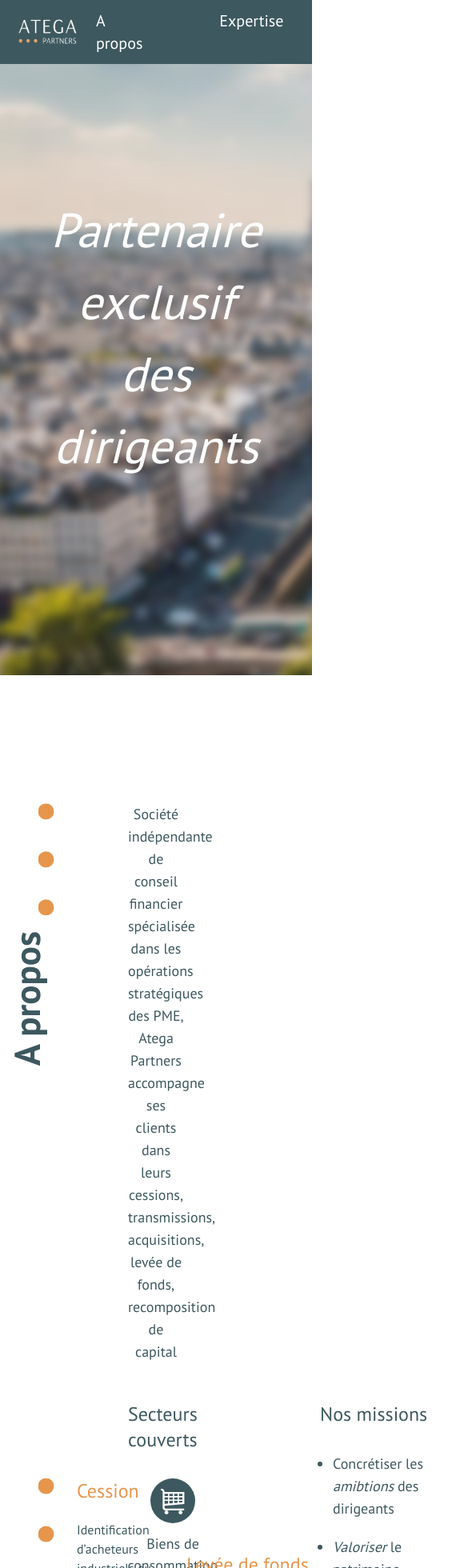
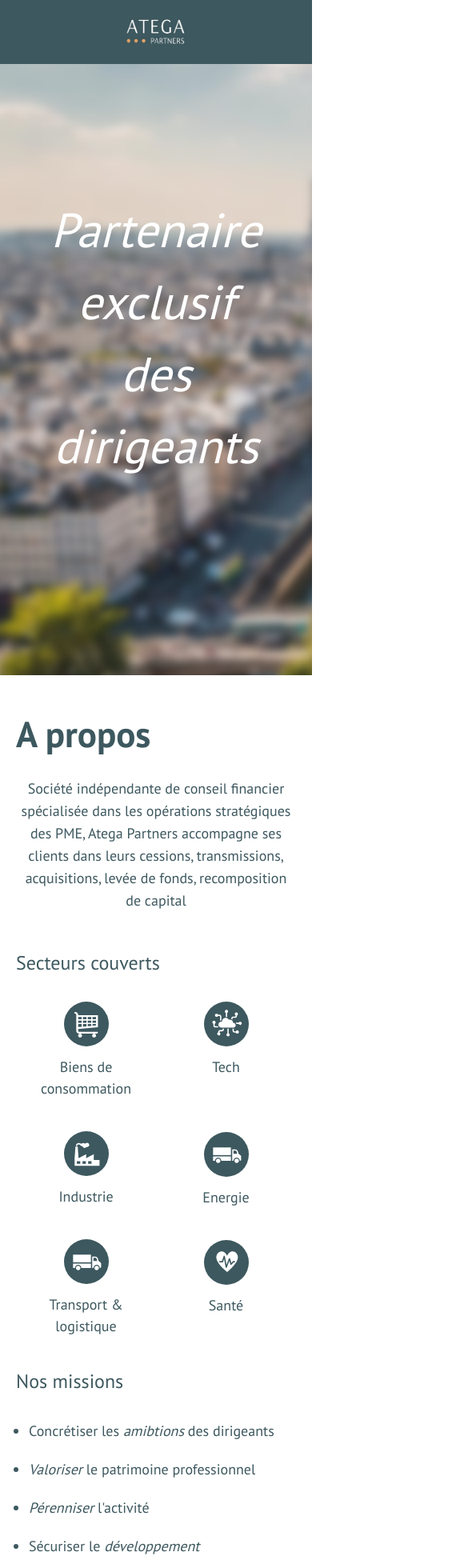
Before and after one commit to acre89/atega, a Next.js app: page / in a window 390 px wide. Shown: the top 1960 px of the page at 80% size, 585 px wide, since content can reach past the window. Built offline with nearby package versions, Linux system fonts and the light colour scheme.

Commit message:
"update 2/6"

```diff
--- a/app/components/associeCard.js
+++ b/app/components/associeCard.js
@@ -2,7 +2,7 @@ import Image from "next/image";
 export default function Associé(props) {
   return (
     <>
-      <div className="p-5 h-[450px] row-span-1 bg-nav text-white flex flex-col gap-3 justify-start items-center">
+      <div className="p-5 h-fit md:h-[450px] row-span-1 bg-nav text-white flex flex-col gap-3 justify-start items-center">
         <div className="h-48 w-48 rounded-full border-2 border-orange">
           <Image src={props.image} height={190} width={190}  className="rounded-full"  objectFit="cover"  />
         </div>
--- a/app/components/iconList.js
+++ b/app/components/iconList.js
@@ -7,37 +7,48 @@ import plant from "../../public/plant.svg";
 import energie from "../../public/camion.svg";
 
 export default function List(){
-    return(
-        <div className="w-fit h-full">
-        <div className="flex flex-wrap gap-24">
+    return (
+      <div className="w-full md:w-fit h-full flex flex-row md:block justify-around ">
+        <div className="flex flex-col md:flex-row flex-wrap gap-10 md:gap-24">
           <div className="flex flex-col items-center gap-3 w-28">
-              <div className="h-14 w-14 rounded-full bg-nav flex items-center justify-center"><Image src={cart} className="icon-image" /></div>
+            <div className="h-14 w-14 rounded-full bg-nav flex items-center justify-center">
+              <Image src={cart} className="icon-image" />
+            </div>
             <p className="icon-text">Biens de consommation</p>
           </div>
           <div className="flex flex-col items-center gap-3 w-28">
-              <div className="h-14 w-14 rounded-full bg-nav flex items-center justify-center"><Image src={plant} className="icon-image" /></div>
+            <div className="h-14 w-14 rounded-full bg-nav flex items-center justify-center">
+              <Image src={plant} className="icon-image" />
+            </div>
             <p className="icon-text">Industrie</p>
           </div>
           <div className="flex flex-col items-center gap-3 w-28">
-              <div className="h-14 w-14 rounded-full bg-nav flex items-center justify-center"><Image src={camion} className="icon-image" /></div>
+            <div className="h-14 w-14 rounded-full bg-nav flex items-center justify-center">
+              <Image src={camion} className="icon-image" />
+            </div>
             <p className="icon-text">Transport & logistique</p>
           </div>
         </div>
-          <div className="flex pt-10 flex-wrap gap-24">
-
-            <div className="flex flex-col items-center gap-3 w-28">
-              <div className="h-14 w-14 rounded-full bg-nav flex items-center justify-center"><Image src={tech} className="icon-image" /></div>
+        <div className="flex flex-col md:flex-row md:pt-10 flex-wrap gap-10 md:gap-24">
+          <div className="flex flex-col items-center pb-7 md:pb-0  gap-3 w-28">
+            <div className="h-14 w-14 rounded-full bg-nav flex items-center justify-center">
+              <Image src={tech} className="icon-image" />
+            </div>
             <p className="icon-text">Tech</p>
           </div>
           <div className="flex flex-col items-center gap-3 w-28">
-              <div className="h-14 w-14 rounded-full bg-nav flex items-center justify-center"><Image src={energie} className="icon-image" /></div>
+            <div className="h-14 w-14 rounded-full bg-nav flex items-center justify-center">
+              <Image src={energie} className="icon-image" />
+            </div>
             <p className="icon-text">Energie</p>
           </div>
           <div className="flex flex-col items-center gap-3 w-28">
-              <div className="h-14 w-14 rounded-full bg-nav flex items-center justify-center"><Image src={health} className="icon-image" /></div>
+            <div className="h-14 w-14 rounded-full bg-nav flex items-center justify-center">
+              <Image src={health} className="icon-image" />
+            </div>
             <p className="icon-text">Santé</p>
           </div>
         </div>
       </div>
-    )
+    );
 }
--- a/app/components/navbar.js
+++ b/app/components/navbar.js
@@ -4,9 +4,9 @@ export default function Navbar() {
   return (
     <>
 
-        <div className="fixed z-10 w-screen h-fit flex items-center justify-between bg-nav">
+        <div className="fixed z-50 w-screen h-fit flex items-center justify-center md:justify-between bg-nav">
           <Image src={Logo} className="logo" />
-          <ul className="flex text-white gap-24 pr-12 text-xl">
+          <ul className="hidden md:flex text-white gap-16 lg:gap-24 pr-12 text-xl">
                 <li><a href="#a-propos">A propos</a></li>
                 <li><a href="#expertise">Expertise</a></li>
                 <li><a href="#equipe">Equipe</a></li>
--- a/app/globals.scss
+++ b/app/globals.scss
@@ -48,11 +48,19 @@
     transform: rotate(180deg);
     font-size: 45px;
     font-weight: 700;
-
     left: 0%;
-
 }
 
+@media (max-width: 768px) {
+    .page-title{
+        position: relative;
+        display: flex;
+        width: fit-content;
+        text-wrap: nowrap;
+        transform: rotate(0deg);
+        writing-mode: horizontal-tb;
+    }
+}
 .title{
     font-size: 60px;
     font-style: italic;
--- a/app/page.js
+++ b/app/page.js
@@ -20,19 +20,22 @@ export default function Home() {
           Partenaire exclusif des dirigeants
         </h1>
       </div>
-      <div id="a-propos" className="pt-40 h-screen w-screen text-nav relative ">
-        <div className="page-title top-40">
+      <div
+        id="a-propos"
+        className="pt-10 md:pt-40 h-fit md:h-screen w-screen text-nav relative "
+      >
+        <div className="page-title md:top-40 pl-5 md:pl-0 pb-5 md:pb-0">
           <h2 className="">A propos</h2>
-          <Image src={dots} />
+          <Image src={dots} className="md:block hidden" />
         </div>
-        <div className="px-40 ">
+        <div className="px-5 md:px-40 ">
           <p className="pb-12 text-center text-lg">
             Société indépendante de conseil financier spécialisée dans les
             opérations stratégiques des PME, Atega Partners accompagne ses
             clients dans leurs cessions, transmissions, acquisitions, levée de
             fonds, recomposition de capital
           </p>
-          <div className="flex gap-32 pb-16 w-full">
+          <div className="flex flex-col md:flex-row justify-center gap-10 md:gap-32 pb-5 md:pb-16 w-full">
             <div className="flex flex-col items-baseline">
               <h2 className="pb-8 text-2xl">Secteurs couverts</h2>
               <List />
@@ -58,19 +61,19 @@ export default function Home() {
               </ul>
             </div>
           </div>
-          <div className="bg-nav px-6 py-3 mx-32 text-white text-center italic">
+          <div className="bg-nav px-6 py-3  md:mx-32 text-white text-center italic">
             Atega Partners, au plus proche des dirigeants, vous accompagnera
             avec un conseil exclusif et sur mesure tout au long de notre mission
             à vos côtés
           </div>
         </div>
       </div>
-      <div id="expertise" className="pt-40 relative  text-nav ">
-        <div className="page-title top-40">
+      <div id="expertise" className=" md:pt-40 pt-16 relative  text-nav ">
+        <div className="page-title md:top-40 pl-5 md:pl-0 pb-5 md:pb-0">
           <h2 className="">Nos expertises</h2>
-          <Image src={dots} />
+          <Image src={dots} className="md:block hidden" />
         </div>
-        <div className=" px-24 flex  items-center gap-3">
+        <div className=" md:pl-40 pl-10 pr-10 flex flex-col md:flex-row justify-center  items-center gap-3">
           <div className="flex flex-col gap-8">
             <div className="">
               <h2 className="text-2xl pb-5 text-orange">Cession</h2>
@@ -98,7 +101,7 @@ export default function Home() {
             </div>
           </div>
           <div className="">
-            <Image src={center} />
+            <Image src={center} className="md:block hidden" />
           </div>
           <div className="flex flex-col gap-8">
             <div className="">
@@ -127,25 +130,25 @@ export default function Home() {
             </div>
           </div>
         </div>
-        <div className="bg-nav px-6 py-3 mx-32 text-white text-center italic mt-8">
+        <div className="bg-nav px-6 py-3 mx-5 md:mx-72 text-white text-center italic mt-10 md:mt-16">
           Atega Partners s'engage à répondre aux besoins spécifiques de ses
           clients. Nos services de cession, acquisition, levée de fonds et
           réorganisation du capital sont conçus pour fournir des solutions sur
           mesure, assurant ainsi une réponse adaptée à votre demande.
         </div>
       </div>
-      <div id="equipe" className="h-fit relative pt-40">
-        <div className="page-title top-40">
+      <div id="equipe" className="md:h-fit min-h-screen relative pt-16 md:pt-40">
+        <div className="page-title md:top-40 pl-5 md:pl-0 pb-5 md:pb-0">
           <h2 className="text-nav">Notre équipe</h2>
-          <Image src={dots} />
+          <Image src={dots} className="md:block hidden" />
         </div>
-        <div className="pl-40 pr-5 grid gap-3 grid-cols-2 grid-rows-2">
+        <div className="md:pl-40 pl-5 pr-5 flex flex-col md:grid gap-8 md:gap-3 md:grid-cols-2 md:grid-rows-2">
           <Associé
             image={henri}
             nom="Henri de Bourrousse"
             desc="Henri est associé et co-fondateur d'Atega Partners."
             desc2="Chez Atega Partners, Henri est principalement en charge des opérations de cession et de transmission"
-            ecole="Il est titulaire d'un MAster en finance d'entreprise d’Audencia Business School."
+            ecole="Il est titulaire d'un Master en finance d'entreprise d’Audencia Business School."
           />
           <Associé
             image={alfred}
@@ -154,17 +157,17 @@ export default function Home() {
             desc2="Chez Atega Partners, Alfred s'occupe principalement des levées de fonds ainsi que des acquisitions ciblées"
             ecole="Il est diplômé de l’emlyon business school."
           />
-          <div className="col-span-full rows-span-2 h-80 group-image flex justify-center items-end">
+          <div className="col-span-full rows-span-2 h-80 group-image md:flex hidden justify-center items-end">
             <div className=" bottom-3 left-1/2 z-10">
               <Image src={logo_blanc} height={90} />
             </div>
           </div>
         </div>
       </div>
-      <div className="h-screen relative">
-        <div className="page-title top-28">
+      {/* <div className="h-screen relative">
+        <div className="page-title md:top-28 pl-10 md:pl-0 pb-5 md:pb-0">
           <h2 className="text-nav text-[40px]">Notre réseau d'experts</h2>
-          <Image src={dots} />
+          <Image src={dots} className="md:block hidden" />
         </div>
         <div className="px-40 py-28 text-center">
           <p>
@@ -184,9 +187,9 @@ export default function Home() {
             <Card />
           </div>
         </div>
-      </div>
+      </div> */}
       <div>
-        <div className="bg-nav text-xl p-24 text-white">
+        <div className="bg-nav text-xl md:mt-0 mt-20 p-24 text-white">
           <div className="flex gap-9 items-center">
             <div className="h-24 w-24 rounded-full bg-white border border-orange"></div>
             <p>
```
Lines whose indentation alone changed are shown as unchanged.
